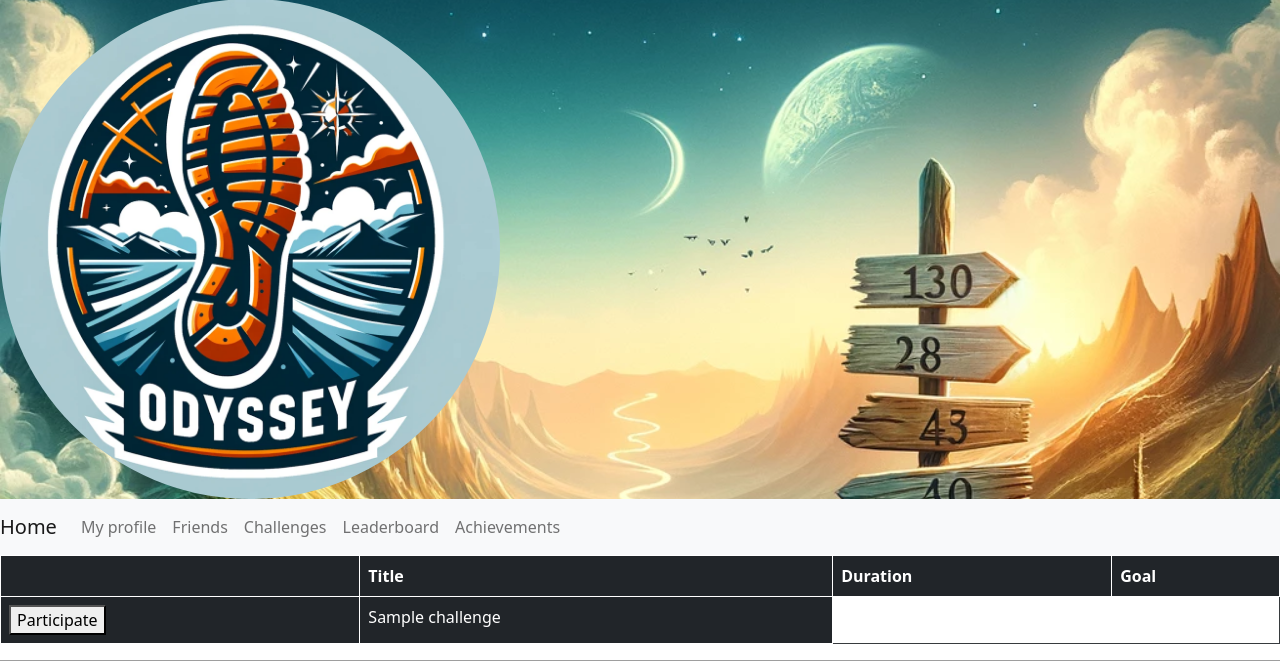
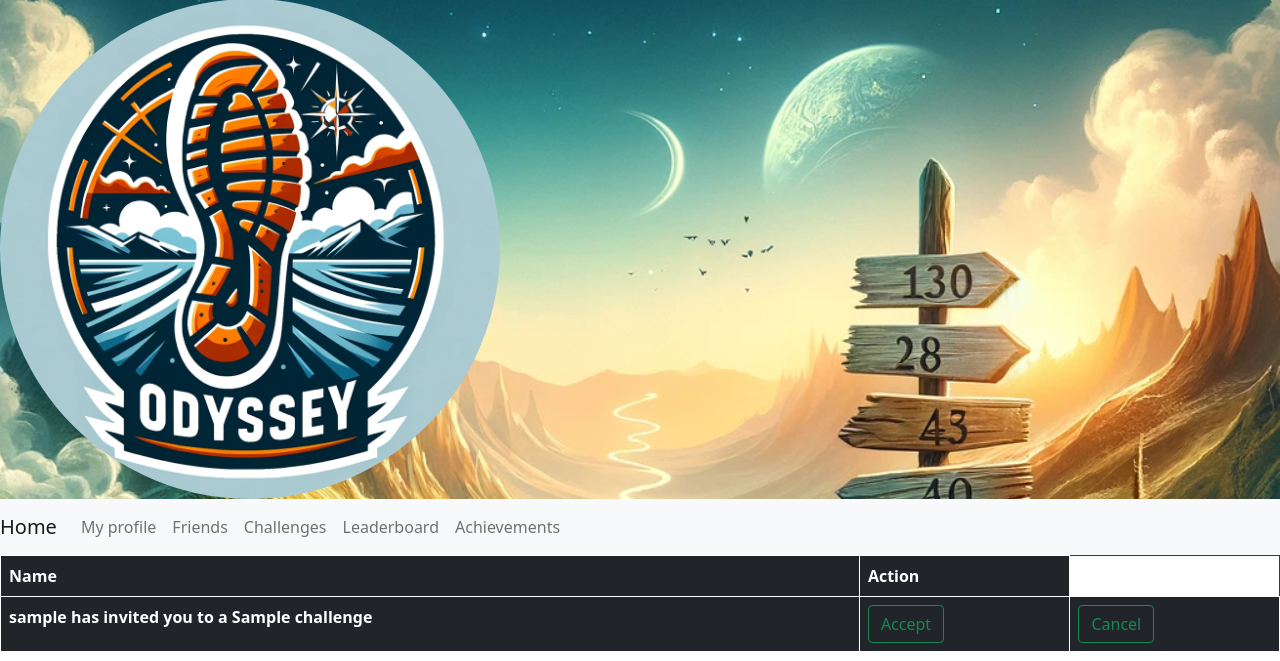
Before and after one commit to AgneDJ/StepOdyssey, a Flask app: page /challenges in a window 1280 px wide. Shown: the part 17-678 px from the top of the page. Run offline with Flask 3, Linux system fonts and the light colour scheme; the visitor is signed in with stand-in values (Sample User, id 1); tables that the repository leaves empty hold one stand-in row (values such as "Sample post"); some libraries are stand-ins or nearby versions; grey boxes are pictures that could not be loaded.

Commit message:
Inviting to a challenge updated

```diff
--- a/server.py
+++ b/server.py
@@ -128,9 +128,11 @@
     print(user_achievements)
     userid = user.user_id
     friends = crud.get_friends(userid)
+    friends_challenges = []
     friends_list = crud.get_users_by_ids(friends)
+    has_invites = crud.has_invites(user.user_id)
 
-    return render_template("profile.html", has_friend_requests=has_friend_requests, user=user, date=date, daily_total=daily_total, user_achievements=user_achievements, achievement_image=achievement_image, user_challenges=user_challenges, lifetime_steps=lifetime_steps, friends_list=friends_list)
+    return render_template("profile.html", has_friend_requests=has_friend_requests, has_invites=has_invites, user=user, date=date, daily_total=daily_total, user_achievements=user_achievements, achievement_image=achievement_image, user_challenges=user_challenges, lifetime_steps=lifetime_steps, friends_list=friends_list)
 
 
 @app.route("/login/google")
@@ -299,7 +301,6 @@
 
 @app.route("/friends/invite", methods=["POST"])
 def friend_invite():
-    new_friend = request.get_json()["friend"]
     if "user_email" not in session:
         return redirect("/"), 401
     user = crud.get_user_by_email(session["user_email"])
@@ -308,16 +309,10 @@
         del session["user_email"]
         return "{}", 401
 
-    crud.invite_to_challenge(sender=user.user_id, receiver=new_friend)
-
-    # send a request to an existing friend
-    # check if there is a request from  existing friend
-    # check if user has same challenge in his user_challenges.
-    # accept button
-    # If not - add
-    # pass user name and user_challenge by challenge progress to profile.html
-    # check if this friend is in your friends list
-    #
+    new_friend = request.get_json()["friend"]
+    challenge_id = request.get_json()["challenge_id"]
+    crud.invite_to_challenge(
+        sender=user.user_id, receiver=new_friend, challenge_id=challenge_id)
 
     return "{}"
 
@@ -357,21 +352,6 @@
     crud.delete_friend_req(sender=friend_id, receiver=user.user_id)
     return "{}"
 
-    # if "user_email" not in session:
-    #     return redirect("/")
-    # email = session["user_email"]
-    # user = crud.get_user_by_email(email)
-    # # checking if user exists
-    # if not user:
-    #     del session["user_email"]
-    #     return "{}", 401
-
-    # # id = request.get_json()['friend_id']
-    # crud.make_friend(id, user)
-    # crud.delete_friend_req(sender=friend_id, receiver=user.user_id)
-
-    return "{}"
-
 
 @app.route("/friends/removing_friends", methods=["POST"])
 def remove_friend():
@@ -407,36 +387,43 @@
     for user_challenge in user_challenges:
         user_challenges_by_id[user_challenge.challenge_id] = user_challenge
 
-    # checking if user exists
+    requests_for_challenge = []
+    all_challenge_invites = crud.challenge_invites(user_id)
+    for invite in all_challenge_invites:
+        challenge = crud.get_challenge_by_id(invite.challenge_id)
+        sender = crud.get_user_by_id(invite.sender)
+        requests_for_challenge.append(
+            {"challenge": challenge, "sender": sender})
+    # get all has_invites
+    # for each inv find challenge and sender
+    # create dict and pass to jinja
 
-    # all usr ch
-    # all active ch
-    # if exist in user ch show progress from
-    # cout challenge completness
-    return render_template("challenges.html", challenges=challenges, user_challenges_by_id=user_challenges_by_id)
+    return render_template("challenges.html", challenges=challenges, user_challenges_by_id=user_challenges_by_id, requests_for_challenge=requests_for_challenge)
 
 
 @app.route("/challenges", methods=["POST"])
 def join_challenges():
+    if "user_email" not in session:
+        return redirect("/"), 401
+    email = session["user_email"]
+    user = crud.get_user_by_email(email)
+    if not user:
+        del session["user_email"]
+        return "{}", 401
 
-    challenge_id = request.get_json()
+    challenge_id = request.get_json()['id']
     print(challenge_id)
-    challenge_data = crud.get_challenge_by_id(challenge_id['id'])
-
-    challenge_data.title
-    challenge_data.duration
-    challenge_data.total_to_compete
+    challenge_data = crud.get_challenge_by_id(challenge_id)
     start_time = datetime.now()
-    # challenge_id={self.challenge_id} title={self.title} duration={self.duration} total_to_compete={self.total_to_compete}
-    user = crud.get_user_by_email(session['user_email'])
-    if not user:
-        return "User not found", 400
 
     user_challenge = crud.add_data_to_user_challenges(
         user.user_id, challenge_data.challenge_id, start_time, start_time+timedelta(hours=challenge_data.duration), False)
 
     db.session.add(user_challenge)
     db.session.commit()
+
+    crud.delete_all_challenge_invites(user.user_id, challenge_id)
+
     # add data to that table
     resp = {
         'status': 'hell yeah',
@@ -500,6 +487,24 @@
     return redirect("/")
 
 
+@app.route("/cancel", methods=["POST"])
+def cancel_invite():
+
+    challenge_id = request.get_json()["id"]
+    if "user_email" not in session:
+        return redirect("/"), 401
+    user = crud.get_user_by_email(session["user_email"])
+    # checking if user exists
+    if not user:
+        del session["user_email"]
+        return "{}", 401
+
+    crud.delete_all_challenge_invites(
+        receiver=user.user_id, challenge_id=challenge_id)
+
+    return "{}"
+
+
 def fetch_steps(token):
     today = date.today()
     today = date(today.year, today.month, today.day)
@@ -507,7 +512,6 @@
         today, datetime.min.time()).timestamp()
     end_time = datetime.combine(
         today, datetime.max.time()).timestamp()
-    # TODO:  put in fitnessrequest calculation to start day from specific day (and end)
     req = FitnessRequest(start_time, end_time)
     headers = {
         "Content-Type": "application/json;encoding=utf-8",
--- /dev/null
+++ b/templates/Invite_to_challenge.html
@@ -0,0 +1,5 @@
+{% if has_invites %}
+<button id = "notify" type="button" class="btn btn-success">
+    !You are invited to a challenge! <span class="badge badge-light"></span>
+</button>
+{% endif %}
--- a/templates/challenges.html
+++ b/templates/challenges.html
@@ -1,6 +1,30 @@
 {% extends 'base.html' %}
 {% block content %}
       <div class="col-sm">
+        {% if requests_for_challenge %}
+            <table class="table table-dark">
+                <thead>
+                <tr>
+                    <th scope="col">Name</th>
+                    <th scope="col">Action</th>
+                </tr>
+                </thead>
+                <tbody>
+                    <tr>
+                        {% for request in requests_for_challenge %}
+                        <th scope="col">{{request["sender"].user_name}} has invited you to a {{request["challenge"].title}}
+                            <div id="accept_buttons">
+                                <td scope="col"><button class="btn btn-outline-success my-2 my-sm-0" id="accept-{{request["challenge"].challenge_id}}" type="submit">Accept</button></td>
+                            </div>
+                            <div id="remove_buttons">
+                                <td scope="col"><button class="btn btn-outline-success my-2 my-sm-0" id = "remove-{{request["challenge"].challenge_id}}" type="submit">Cancel</button></td>
+                            </div>
+                        </th>
+                        {% endfor %}
+                    </tr>
+                </tbody>
+            </table>
+            {% endif %}
             <table class="table table-dark">
                 <thead>
                   <tr>
@@ -65,4 +89,87 @@
             </a>
         </div>
             <script src="/static/parc_buttons.js"></script>
+            <script>
+                const add_buttons = document.getElementsByTagName("button");
+
+                const acceptEvent = (e) => {
+                let id = Number(e.target.id.replace("accept-", ""));
+                console.log(id);
+
+                fetch("https://127.0.0.1:5000/challenges", {
+                    method: "POST",
+                    headers: {
+                    "Content-type": "application/json",
+                    Accept: "application/json",
+                    },
+                    body: JSON.stringify({ id: id }),
+                })
+                    .then((res) => {
+                    if (res.ok) {
+                        return res.json();
+                    } else {
+                        alert("Something is wrong");
+                    }
+                    })
+                    .then((jsonResponse) => {
+                    // Log the response data in the console
+                    console.log(jsonResponse);
+
+                    // TODO: change after checking if response was ok
+                    console.log(id);
+                    if (e.target.innerText == "Accept") {
+                        e.target.innerText = "Accepting";
+                    }
+                    location.reload();
+                    })
+                    .catch((err) => console.error(err));
+
+                // Get ID of Clicked Element
+                };
+                for (let btn of add_buttons) {
+                    if (btn.id.startsWith("accept-")) btn.addEventListener("click", acceptEvent);
+             }
+            </script>
+
+            <script>
+                const cancel_buttons = document.getElementsByTagName("button");
+
+                const cancelEvent = (e) => {
+                let id = Number(e.target.id.replace("remove-", ""));
+                console.log(id);
+
+                fetch("https://127.0.0.1:5000/cancel", {
+                    method: "POST",
+                    headers: {
+                    "Content-type": "application/json",
+                    Accept: "application/json",
+                    },
+                    body: JSON.stringify({ id: id }),
+                })
+                    .then((res) => {
+                    if (res.ok) {
+                        return res.json();
+                    } else {
+                        alert("Something is wrong");
+                    }
+                    })
+                    .then((jsonResponse) => {
+                    // Log the response data in the console
+                    console.log(jsonResponse);
+
+                    // TODO: change after checking if response was ok
+                    console.log(id);
+                    if (e.target.innerText == "Cancel") {
+                        e.target.innerText = "Removing";
+                    }
+                    location.reload();
+                    })
+                    .catch((err) => console.error(err));
+
+                // Get ID of Clicked Element
+                };
+                for (let btn of cancel_buttons) {
+                    if (btn.id.startsWith("remove-")) btn.addEventListener("click", cancelEvent);
+            }
+            </script>
 {% endblock %}
--- a/templates/invite_friend_to_challenge.html
+++ b/templates/invite_friend_to_challenge.html
@@ -1,16 +1,12 @@
-<!-- table, where invited, and accepted friend steps and you steps are showing. -->
-
 <table class="table table-dark">
     <thead>
       <tr>
-        <th scope="col">ChallengeName</th>
         <th scope="col">Friend</th>
         <th scope="col">Progress</th>
       </tr>
     </thead>
     <tbody>
         <tr>
-            <th scope="col">10 k</th>
             <th scope="col">Algertina</th>
             <th scope="col">2763</th>
           </tr>
```
Also changed, not shown: crud.py (+34 -31 lines), model.py (+12 -0 lines), static/invite.js (added, +40 -0 lines), templates/profile.html (+27 -12 lines).
